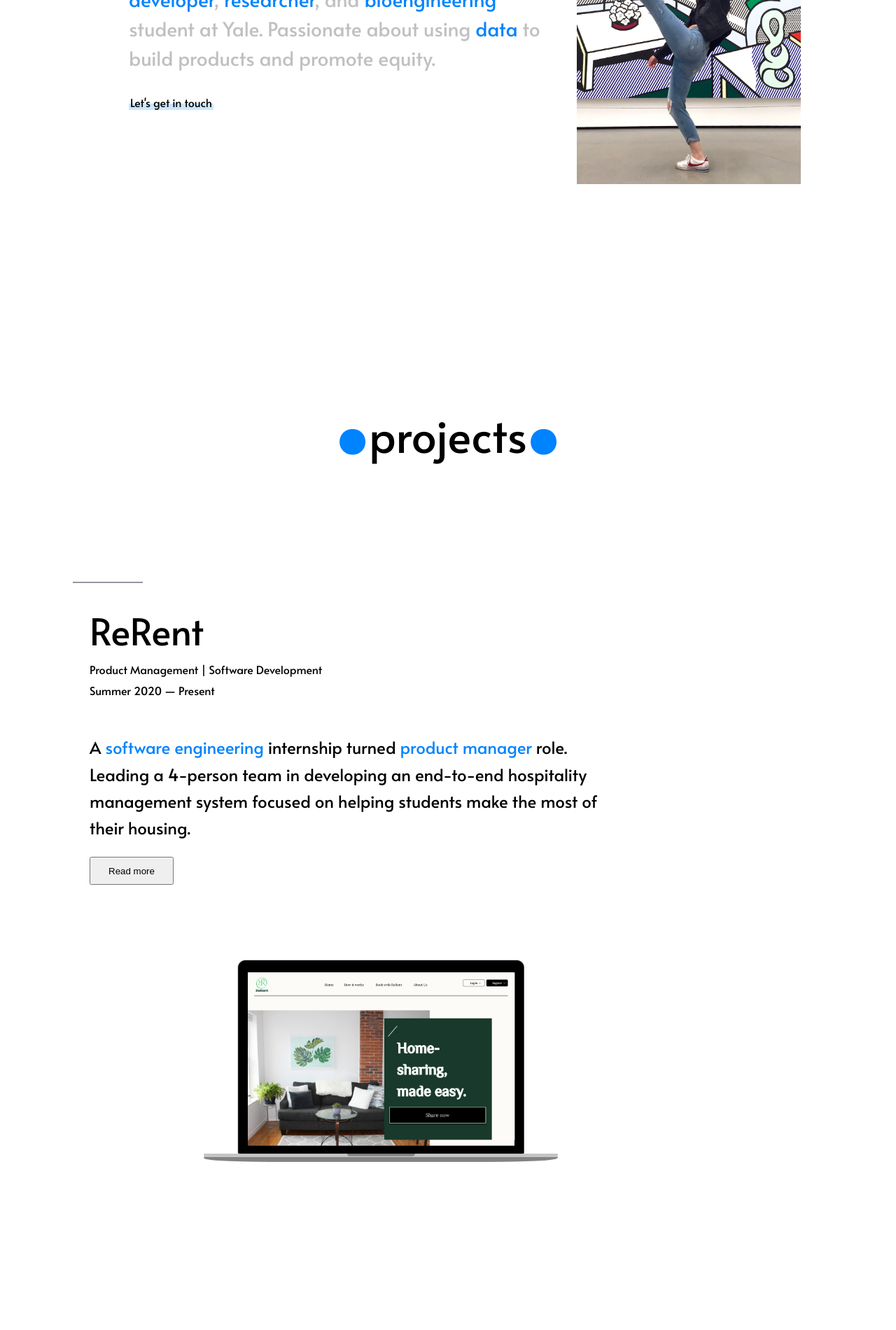
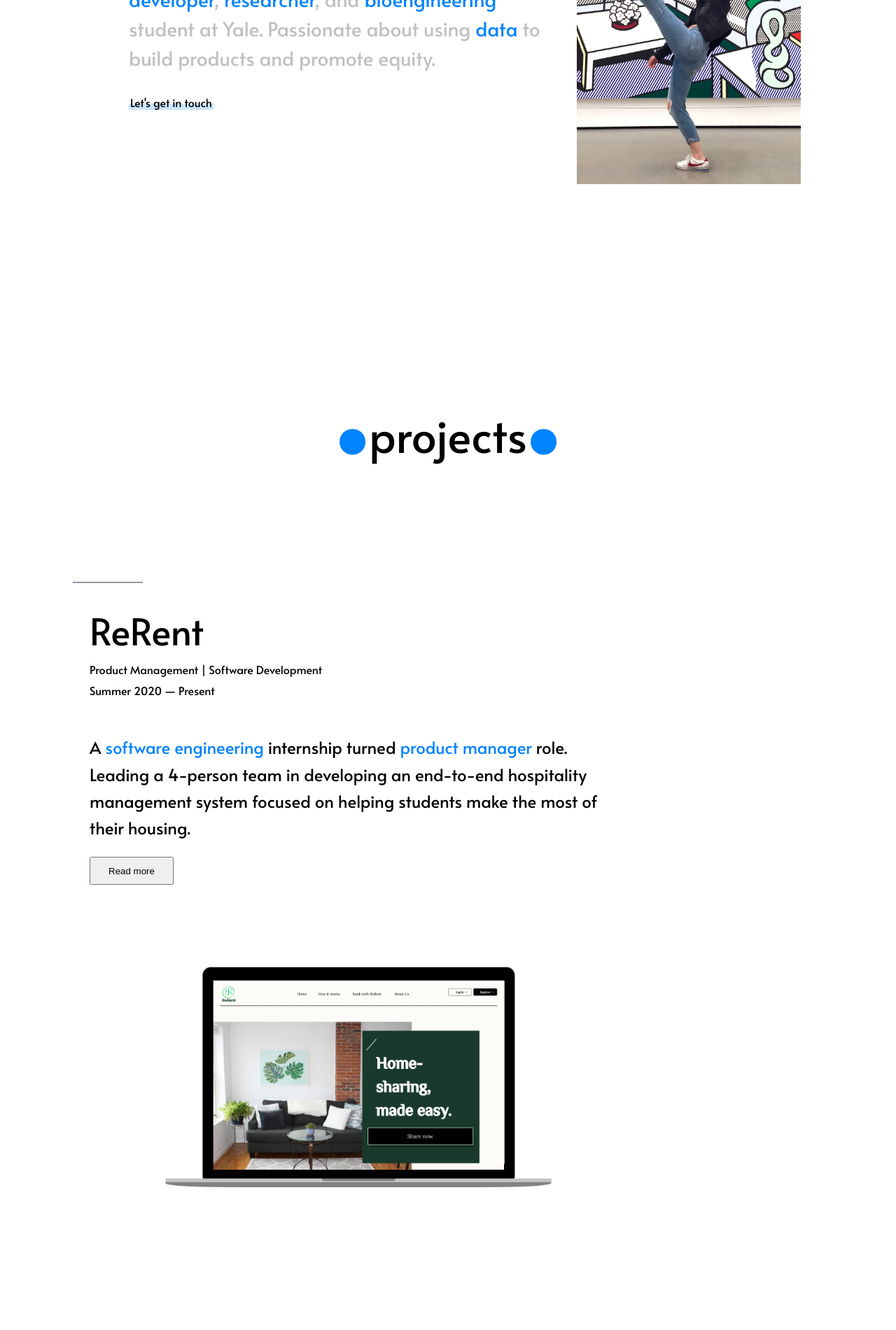
Before and after one commit to ashleyyqin/ashleyyqin.github.io, a Jekyll site: the page built from index.html, in a window 1280 px wide. Shown: the part 415-2315 px from the top of the page at 70% size. Built offline with Jekyll 4.4.1, drawn with Linux system fonts in a browser that asks for light colours; grey boxes are pictures that could not be loaded.

Commit message:
reformatting

```diff
--- a/index.html
+++ b/index.html
@@ -55,7 +55,7 @@
                 </button>
             </textbox>
         </div>
-        <div style="justify-content: right; margin-left: 4em;">
+        <div class="two">
             <img src="/media/rerent_mockup.png" alt="rerent">
         </div>
     </div>
```
